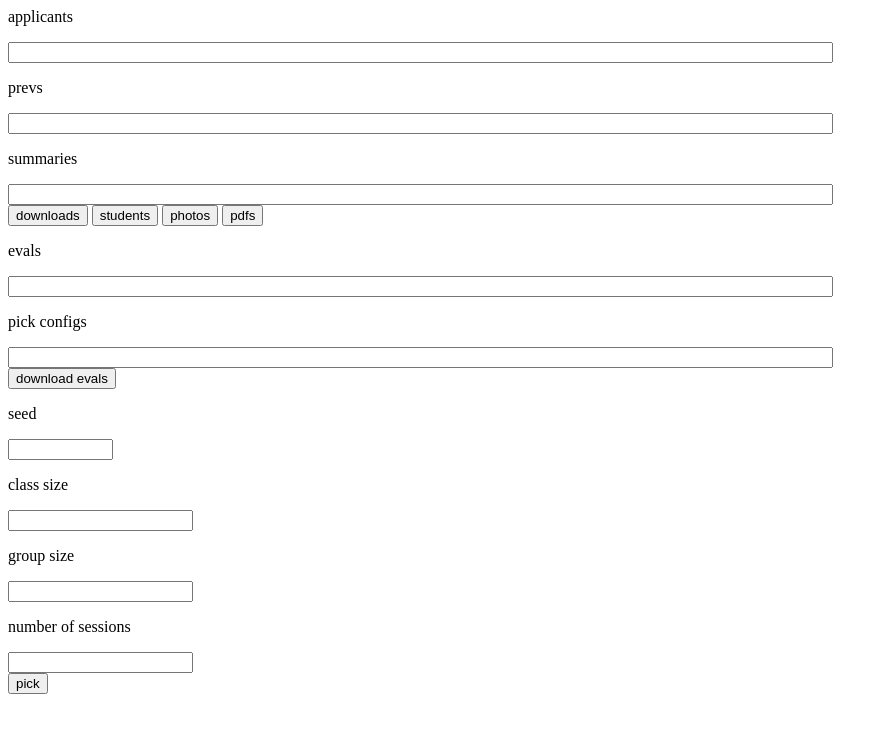
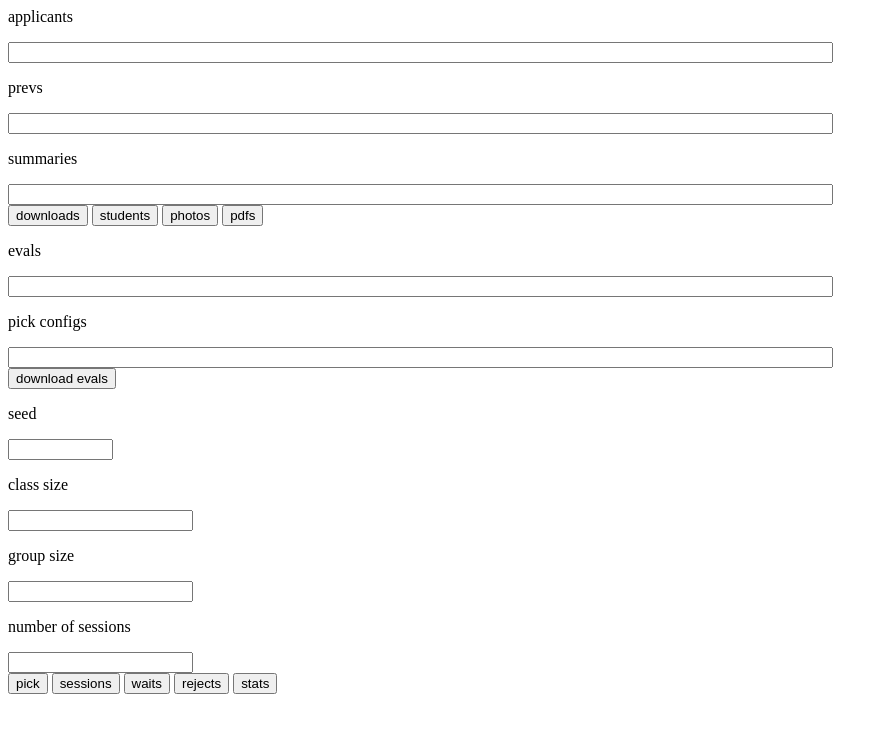
Before and after one commit to kaist-plrg/cs496_converter, a plain HTML site: page index.html in a window 1280 px wide. Shown: the whole page, without its empty margins (0-888 px from the left). Drawn offline with nearby package versions, Linux system fonts and the light colour scheme.

Commit message:
show results

```diff
--- a/index.html
+++ b/index.html
@@ -36,5 +36,9 @@
     <br>
 
     <button onclick="pick()">pick</button>
+    <button onclick="get('sessions')">sessions</button>
+    <button onclick="get('waits')">waits</button>
+    <button onclick="get('rejects')">rejects</button>
+    <button onclick="get('stats')">stats</button>
   </body>
 </html>
```
Also changed, not shown: 4 other files.
